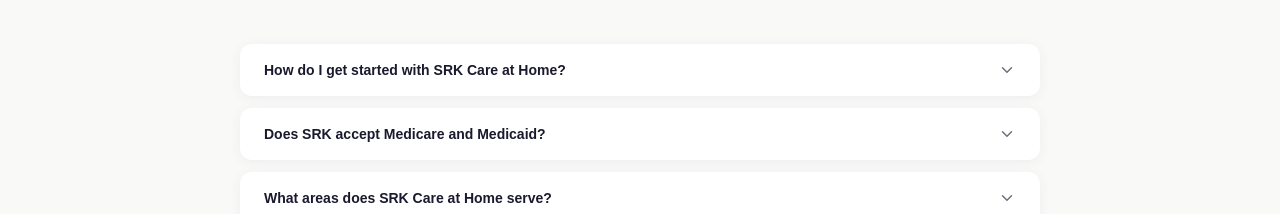
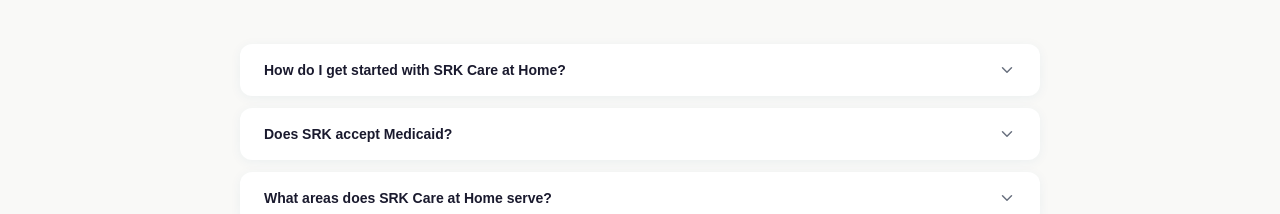
Before and after one commit to BryanPeterJohnson/Srkch, a Next.js app: page /contact in a window 1280 px wide. Shown: the part 1228-1442 px from the top of the page. Built offline with nearby package versions, Linux system fonts and the light colour scheme.

Commit message:
Updated the FAQS  8/7/2026

```diff
--- a/app/contact/page.tsx
+++ b/app/contact/page.tsx
@@ -31,8 +31,8 @@
     a: "Simply call us or fill out our contact form. A care coordinator will reach out within 24 hours to schedule a free in-home assessment and build your personalized care plan.",
   },
   {
-    q: "Does SRK accept Medicare and Medicaid?",
-    a: "Yes! We are fully certified to accept Medicare, Medicaid Long-Term Care, and private pay. Our team can help you understand your coverage and what services are eligible.",
+    q: "Does SRK accept Medicaid?",
+    a: "Yes! We are fully certified to accept Medicaid Long-Term Care, and private pay. Our team can help you understand your coverage and what services are eligible.",
   },
   {
     q: "What areas does SRK Care at Home serve?",
```
